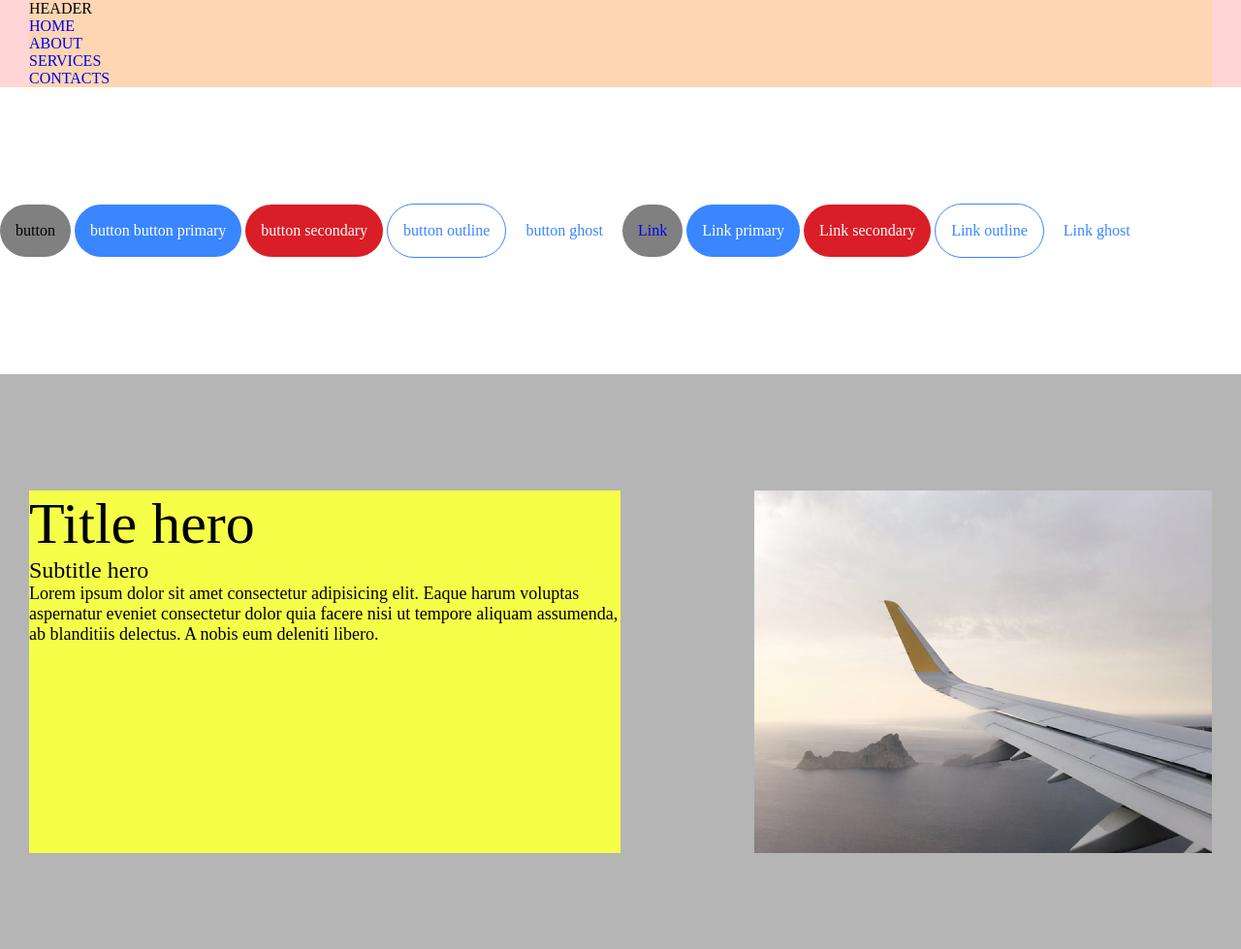
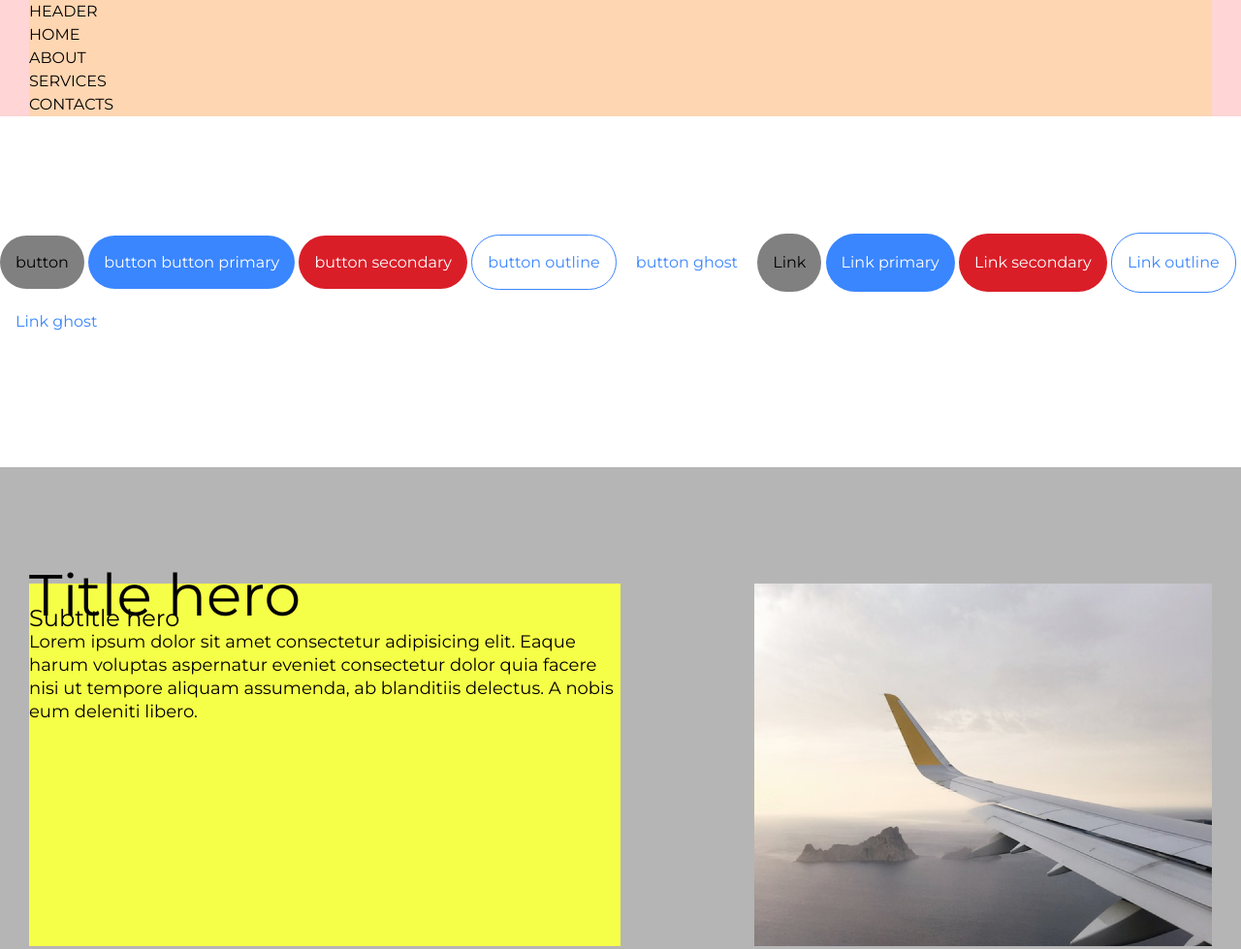
Before and after one commit to SerheyBr/template-vite, a website built with Vite: page index.html in a window 1280 px wide. Shown: the top 979 px of the page at 97% size. Built offline with nearby package versions, Linux system fonts and the light colour scheme.

Commit message:
add fixed

```diff
--- a/index.html
+++ b/index.html
@@ -4,7 +4,12 @@
     <meta charset="UTF-8" />
     <!-- <link rel="icon" type="image/svg+xml" href="/vite.svg" /> -->
     <meta name="viewport" content="width=device-width, initial-scale=1.0" />
-    <!-- <link rel="stylesheet" href="src/css/style.css" /> -->
+    <link rel="preconnect" href="https://fonts.googleapis.com" />
+    <link rel="preconnect" href="https://fonts.gstatic.com" crossorigin />
+    <link
+      href="https://fonts.googleapis.com/css2?family=Montserrat:ital,wght@0,100..900;1,100..900&display=swap"
+      rel="stylesheet"
+    />
     <link rel="stylesheet" href="/lib/slim-select/slimselect.css" />
     <link rel="stylesheet" href="/lib/swiper/swiper-bundle.min.css" />
     <title>Template-vite.1.0.</title>
--- a/src/styles/base/_components.scss
+++ b/src/styles/base/_components.scss
@@ -292,41 +292,3 @@
     }
   }
 }
-
-// ==============================================
-// Sections
-// ==============================================
-.hero {
-  background-color: rgba(0, 0, 0, 0.29);
-  &__wrapper {
-    display: flex;
-    justify-content: space-between;
-  }
-  &__info {
-    background-color: rgb(246, 255, 71);
-    display: flex;
-    flex-direction: column;
-    width: 50%;
-  }
-  &__title {
-    font-size: 60px;
-  }
-  &__subtitle {
-    font-size: 24px;
-  }
-  &__text {
-    font-size: 18px;
-  }
-  &__img {
-  }
-}
-
-.section1 {
-  &__title {
-    font-size: 24px;
-    text-align: center;
-    margin-bottom: 40px;
-  }
-  &__wrapper {
-  }
-}
--- a/src/styles/base/_reset.scss
+++ b/src/styles/base/_reset.scss
@@ -24,6 +24,9 @@ a:hover {
   text-decoration: none;
 }
 
+a {
+  color: inherit;
+}
 /* Common */
 
 aside,
--- /dev/null
+++ b/src/styles/base/_sections.scss
@@ -0,0 +1,42 @@
+@use "./variables" as *;
+
+// ==============================================
+// Hero
+// ==============================================
+.hero {
+  background-color: rgba(0, 0, 0, 0.29);
+  &__wrapper {
+    display: flex;
+    justify-content: space-between;
+  }
+  &__info {
+    background-color: rgb(246, 255, 71);
+    display: flex;
+    flex-direction: column;
+    width: 50%;
+  }
+  &__title {
+    font-size: 60px;
+  }
+  &__subtitle {
+    font-size: 24px;
+  }
+  &__text {
+    font-size: 18px;
+  }
+  &__img {
+  }
+}
+
+// ==============================================
+// section1
+// ==============================================
+.section1 {
+  &__title {
+    font-size: 24px;
+    text-align: center;
+    margin-bottom: 40px;
+  }
+  &__wrapper {
+  }
+}
--- a/src/styles/global/_global.scss
+++ b/src/styles/global/_global.scss
@@ -2,6 +2,10 @@ body {
   display: flex;
   flex-direction: column;
   min-height: 100vh;
+  font-family: "Montserrat", sans-serif;
+  font-weight: 400;
+  font-size: 16px;
+  line-height: 150%;
 }
 
 main {
```
Also changed, not shown: src/styles/main.scss (+3 -7 lines).
